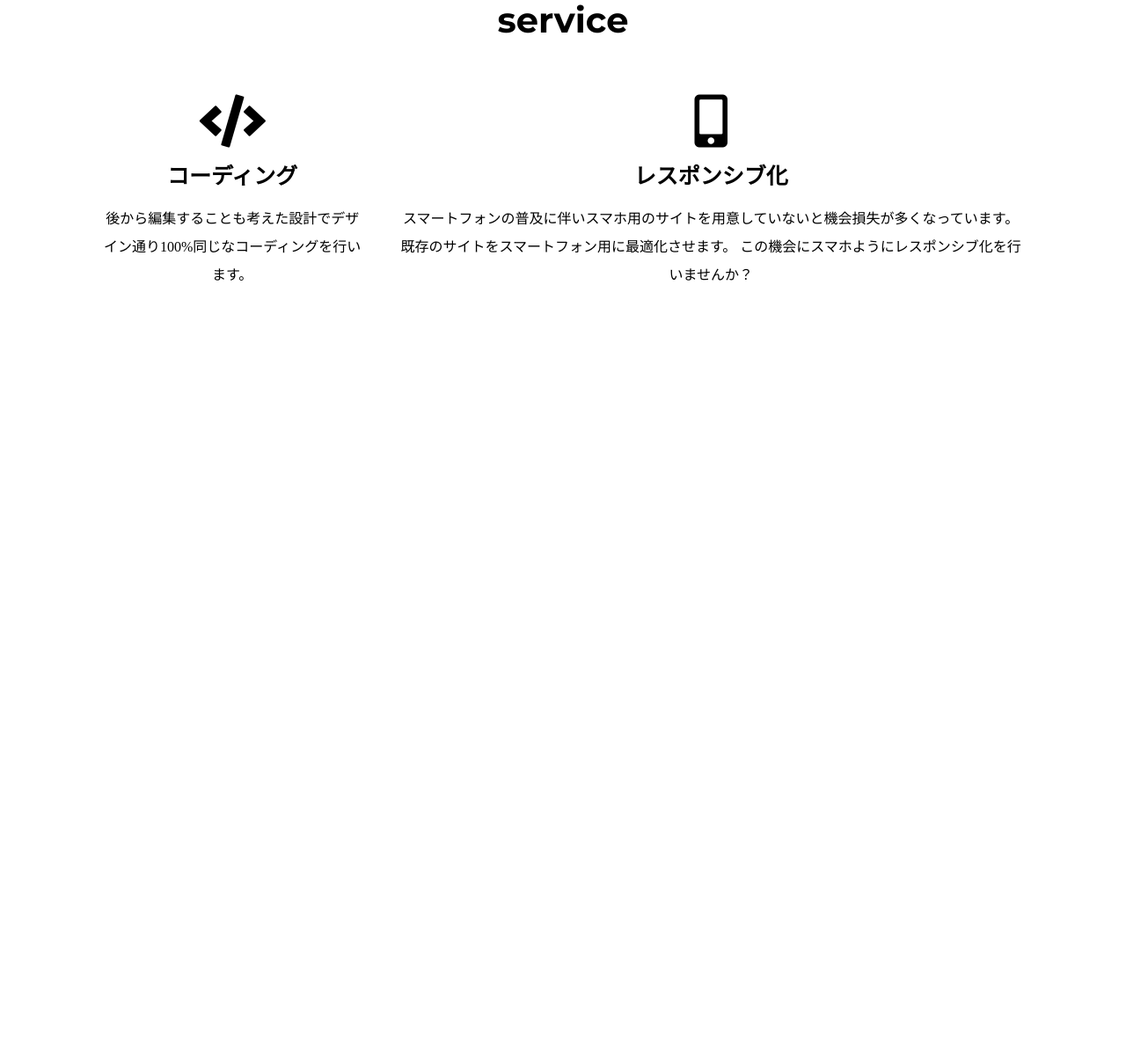
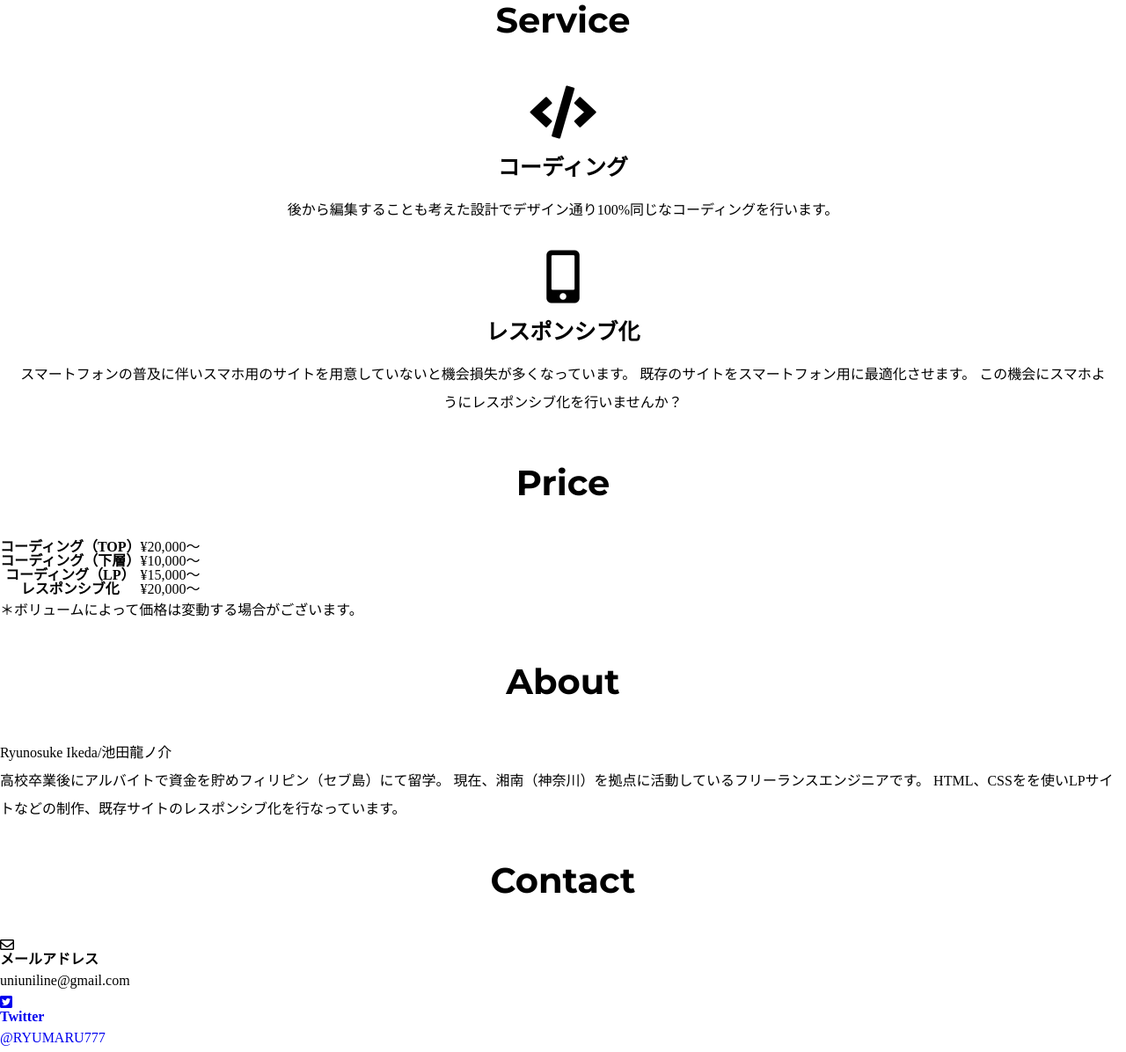
Before and after one commit to pinkpost/portfolio1.0, a plain HTML site: page index.html in a window 1280 px wide. Shown: the part 685-1881 px from the top of the page at 88% size. Before the commit the page ends 1034 px from the top, so only its background shows below. Drawn offline with Linux system fonts and the light colour scheme.

Commit message:
Add files via upload

```diff
--- a/index.html
+++ b/index.html
@@ -24,12 +24,12 @@
     <p>リーズナブルで良質なweb制作を目指して</p>
   </div>
 </div>
-<div id="container">
+<div class="container">
 <section class="service">
   <div class="title">
-    <h2>service</h2>
+    <h2>Service</h2>
   </div>
-  <div class="service-content">
+  <div class="item service-item">
     <div class="service-items">
       <i class="fas fa-code"></i>
       <h3>コーディング</h3>
@@ -44,9 +44,74 @@
     </div>
 
   </div>
+
+</div>
+</section>
+<section class="price">
+<div class="container">
+  <div class="title">
+    <h2>Price</h2>
+  </div>
+  <div class="price-content">
+    <table>
+      <tr>
+        <th>コーディング（TOP）</th>
+        <td>¥20,000〜</td>
+      </tr>
+      <tr>
+        <th>コーディング（下層）</th>
+        <td>¥10,000〜</td>
+      </tr>
+      <tr>
+        <th>コーディング（LP）</th>
+        <td>¥15,000〜</td>
+      </tr>
+      <tr>
+        <th>レスポンシブ化</th>
+        <td>¥20,000〜</td>
+      </tr>
+    </table>
+    <p>＊ボリュームによって価格は変動する場合がございます。</p>
+  </div>
 </div>
 
 </section>
+<section class="about">
+<div class="container">
+<div class="title">
+<h2>About</h2>
+</div>
+<div class="about-content">
+<p>Ryunosuke Ikeda/池田龍ノ介</p>
+<p>高校卒業後にアルバイトで資金を貯めフィリピン（セブ島）にて留学。
+  現在、湘南（神奈川）を拠点に活動しているフリーランスエンジニアです。
+  HTML、CSSをを使いLPサイトなどの制作、既存サイトのレスポンシブ化を行なっています。</p>
+</div>
+</div>
+</section>
+
+<section class="contact">
+<div class="container">
+<div class="title">
+<h2>Contact</h2>
+</div>
+<div class="item contact-itme">
+<div class="contact-items">
+  <i class="far fa-envelope"></i>
+  <h3>メールアドレス</h3>
+  <p>uniuniline@gmail.com</p>
+</div>
+<div class="contact-items">
+<a href="https://twitter.com/RYUMARU777">
+  <i class="fab fa-twitter-square"></i>
+  <h3>Twitter</h3>
+  <p>@RYUMARU777</p>
+</a>
+</div>
+</div>
+</div>
+</section>
+
 
 
 
```
